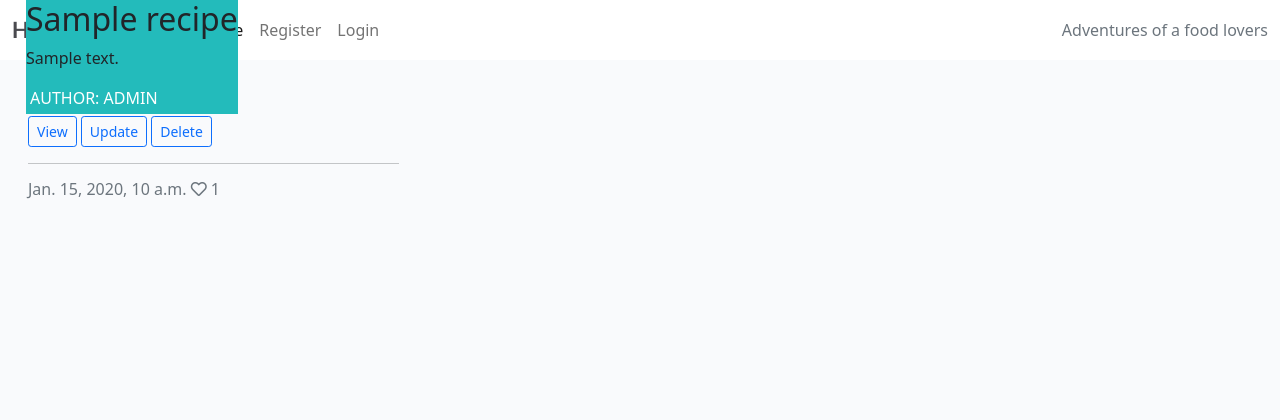
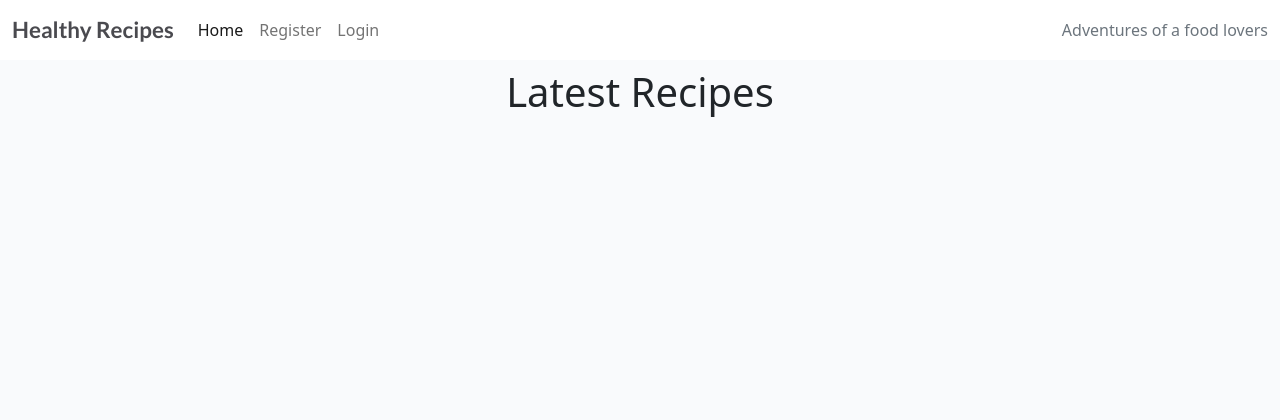
Before and after one commit to SnezhanaZdravkova/RecipesBook, a Django app: page / in a window 1280 px wide. Shown: the top 420 px of the page. Run offline with Django 3.2, Linux system fonts and the light colour scheme; data comes from the database, SQL or seed files in the repository; tables that the repository leaves empty hold one stand-in row (values such as "Sample post").

Commit message:
Add title, card description, L11-removed _list

```diff
--- a/templates/index.html
+++ b/templates/index.html
@@ -4,11 +4,13 @@
 
 <div class="container-fluid">
     <div class="row">
-
+        <h1 class="text-center p-2">
+            Latest Recipes
+        </h1>
         <!-- Recipe Entries Column -->
         <div class="col-12 mt-3 left">
             <div class="row">
-            {% for recipe in recipes_list %}
+            {% for recipe in recipes %}
             <div class="col-md-4">
                 <div class="card md-4">
                     <div class="card-body">
@@ -21,7 +23,7 @@
                             {% endif %}
                             <div class="image-flash">
                                 <h2 class="card-title">{{ recipe.title }}</h2>
-                                <p class="card-text">{{ recipe.excerpt }}</p>
+                                <p class="card-text">{{ recipe.description|truncatechars:100 }}</p>
                                 <p class="author">Author: {{ recipe.author }}</p>
                             </div>
                         </div>
```
